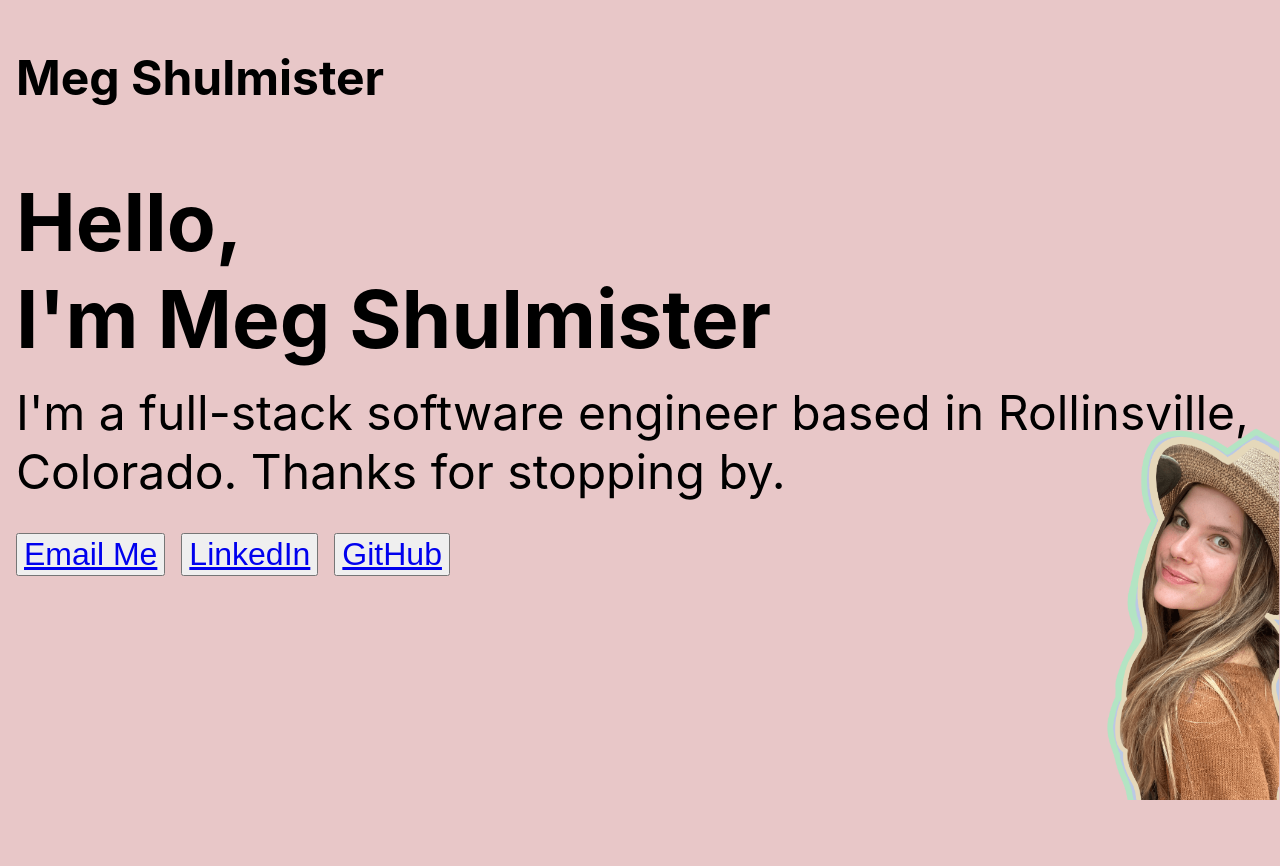
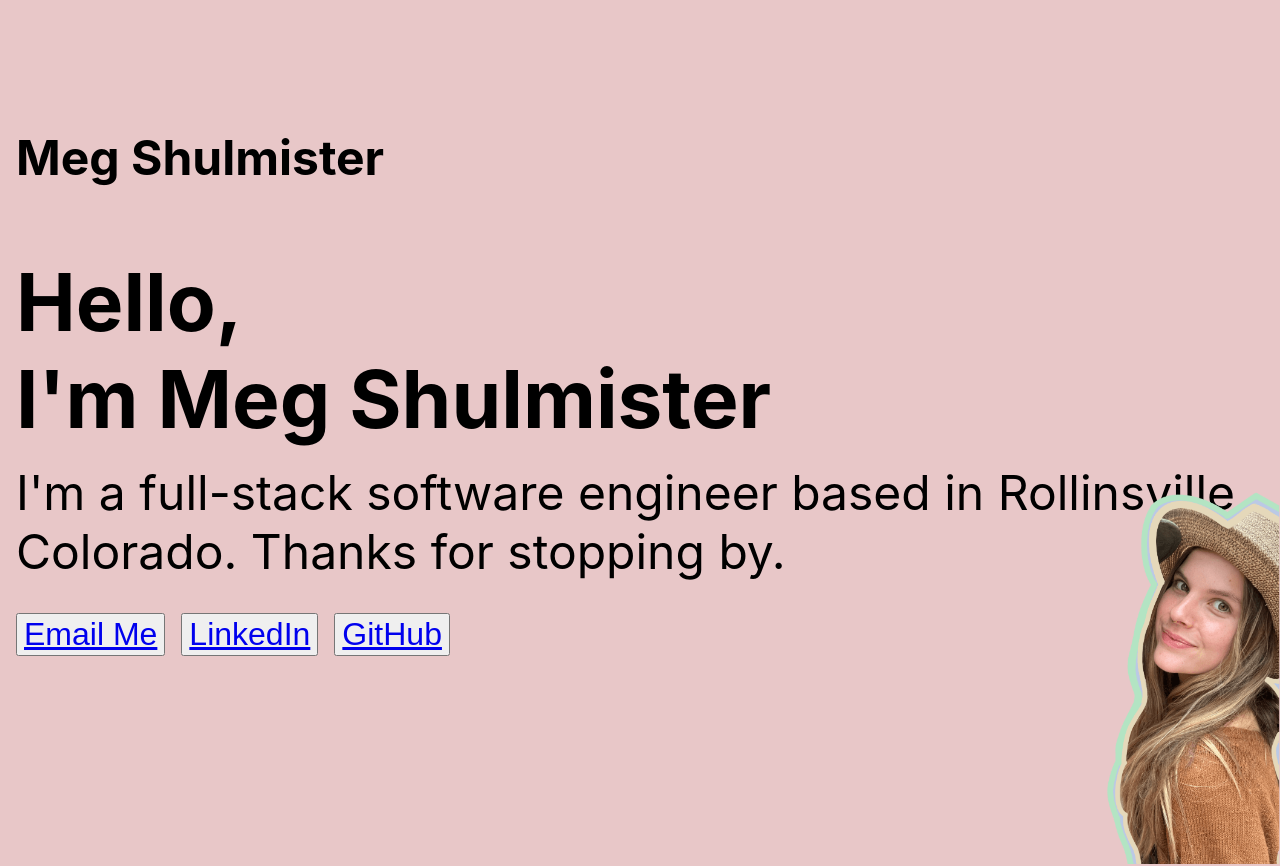
Before and after one commit to earthlymeg/portfolio-v2, a React (Create React App) app: page / in a window 1280 px wide. Shown: the top 866 px of the page. Before the commit the page ends 800 px from the top, so only its background shows below. Built offline with nearby package versions, Linux system fonts and the light colour scheme.

Commit message:
Adding experience page styling

```diff
--- a/src/App.js
+++ b/src/App.js
@@ -6,7 +6,7 @@
   return (
     <div className='App'>
     <Header/>
-    {/* <ExperiencePage/> */}
+    <ExperiencePage/>
     </div>
   );
 }
--- a/src/components/Header.jsx
+++ b/src/components/Header.jsx
@@ -20,7 +20,9 @@
             <a href="mailto:meganshulmister@gmail.com">Email Me</a>
           </button>
           <button>
-          <a href="https://www.linkedin.com/in/meganshulmister019/">LinkedIn</a>
+            <a href="https://www.linkedin.com/in/meganshulmister019/">
+              LinkedIn
+            </a>
           </button>
           <button>
             <a href="https://github.com/earthlymeg">GitHub</a>
--- a/src/styles/experiencePage.css
+++ b/src/styles/experiencePage.css
@@ -4,4 +4,10 @@
     display: flex;
     flex-direction: column;
     align-items: center;
+    /* margin-top: 2rem; */
 }
+
+section {
+    position: relative;
+    padding-top: 5rem;
+}
--- a/src/styles/header.css
+++ b/src/styles/header.css
@@ -11,6 +11,7 @@
   flex-direction: column;
   /* margin: 1rem; */
   height: 100%;
+  position: relative;
 }
 
 h1 {
@@ -33,10 +34,10 @@
 .headshot {
   position: absolute;
   bottom: 0;
-
   right: 0;
-
   height: 50vh;
+  overflow: hidden;
+  margin-bottom: 1rem;
 }
 .headshot img {
   float: right;
```
Lines whose indentation alone changed are shown as unchanged.
